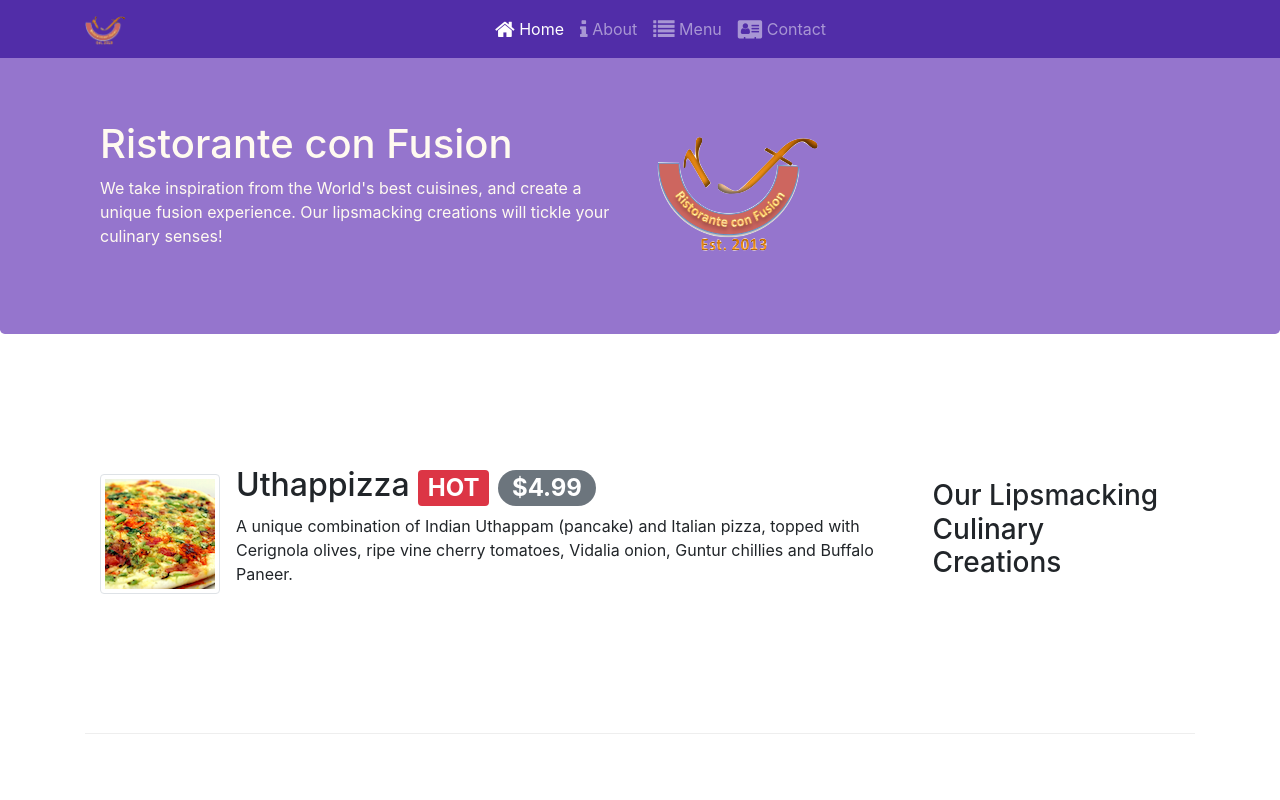
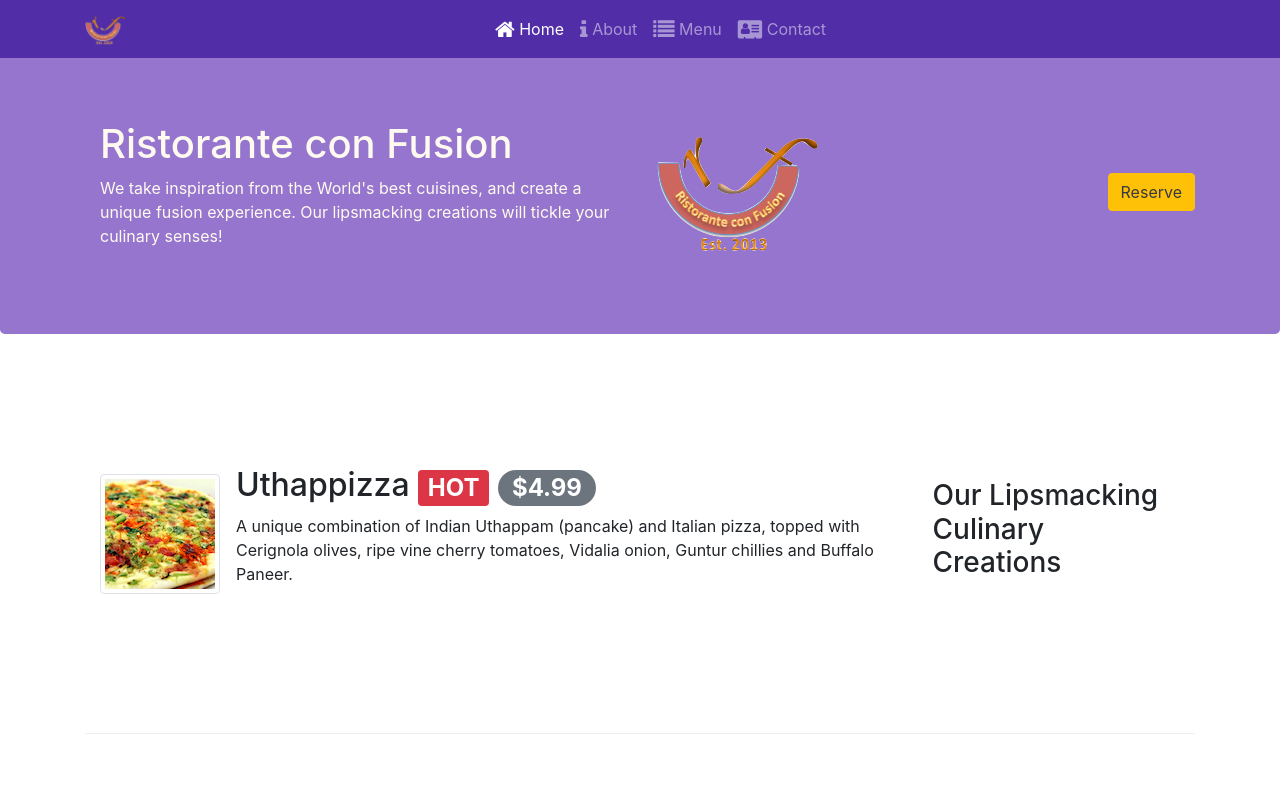
Before and after one commit to RADHIKACHATURVEDI/conFusion, a website: page index.html in a window 1280 px wide. Shown: the top 800 px of the page. Drawn offline with nearby package versions, Linux system fonts and the light colour scheme.

Commit message:
task-3 done

```diff
--- a/index.html
+++ b/index.html
@@ -55,6 +55,8 @@
                 <div class="col-12 col-sm align-self-center">
                     <img src="img/logo.png" class="img-fluid">
                 </div>
+
+                <a href="#Reserve" type="button" class="btn btn-warning text-dark align-self-center">Reserve</a>
             </div>
         </div>
     </header>
@@ -88,7 +90,7 @@
             </div>
         </div>
 
-        <div class="row row-content align-items-center">
+        <div class="row row-content align-items-center" id="Reserve">
             <div class="col col-sm-4 order-sm-last col-md-3">
                 <h3>Meet our Culinary Specialists</h3>
             </div>
```
